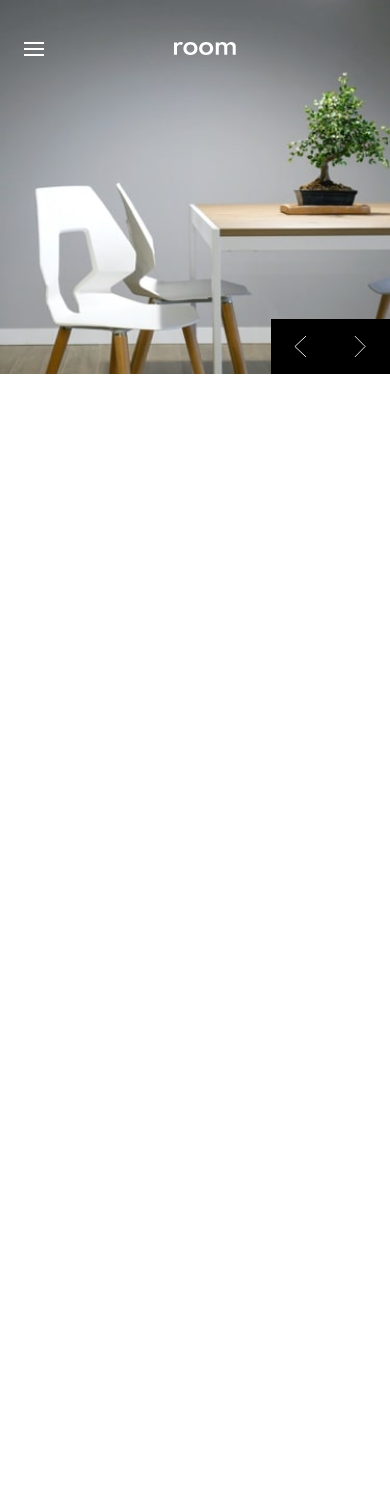
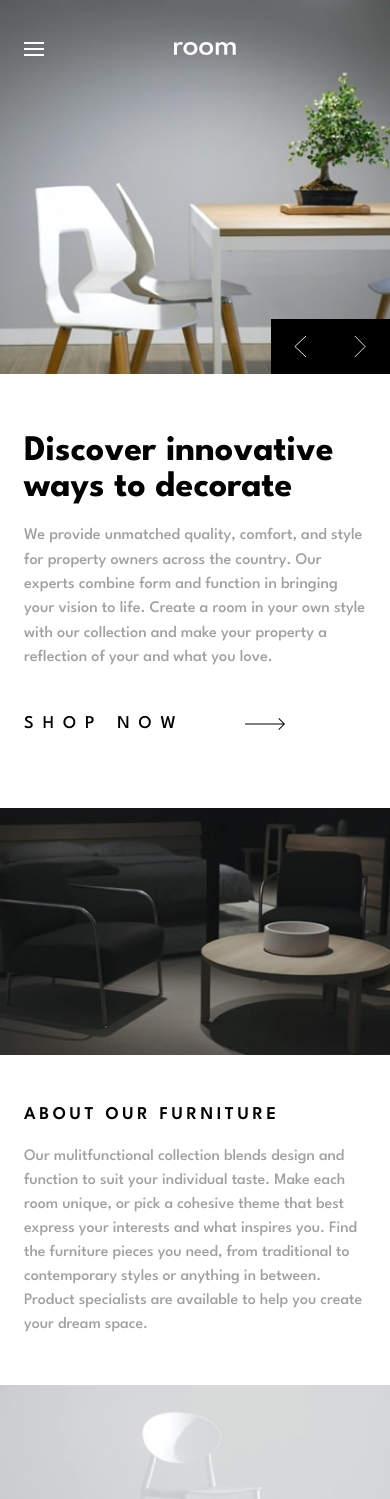
Before and after one commit to GabeGar/room-homepage-master, a React (Vite) app: page / in a window 390 px wide. Shown: the top 1499 px of the page. Before the commit the page ends 844 px from the top, so only its background shows below. Built offline with nearby package versions, Linux system fonts and the light colour scheme.

Commit message:
creates main section and sub sections for mobile ver

```diff
--- a/src/App.tsx
+++ b/src/App.tsx
@@ -1,3 +1,5 @@
+import aboutDark from './assets/images/image-about-dark.jpg';
+import aboutLight from './assets/images/image-about-light.jpg';
 import HamburgerMenu from './components/UI/HamburgerMenu';
 import ImageSliderButton from './components/UI/ImageSliderButton';
 import Logo from './components/UI/Logo';
@@ -25,6 +27,56 @@ const App = () => {
                 </header>
                 <ImageSliderButton />
             </div>
+            <main>
+                <section className="flex flex-col gap-6 pt-[5rem] px-8 pb-24">
+                    <h1 className="text-5xl font-bold">
+                        Discover innovative ways to decorate
+                    </h1>
+                    <p className="text-[calc(1.025rem+1dvw)] text-primary-dark-gray">
+                        We provide unmatched quality, comfort, and style for
+                        property owners across the country. Our experts combine
+                        form and function in bringing your vision to life.
+                        Create a room in your own style with our collection and
+                        make your property a reflection of your and what you
+                        love.
+                    </p>
+                    <a
+                        className="flex items-center gap-[5rem] text-2xl uppercase tracking-[.75rem] mt-8"
+                        href="#Shop Now"
+                    >
+                        Shop now
+                        <span>
+                            <img src={arrow} alt="An arrow point right" />
+                        </span>
+                    </a>
+                </section>
+                <section>
+                    <img
+                        src={aboutDark}
+                        alt="Dimmly lit room, with a minimalistic feel to it"
+                    />
+                </section>
+                <section className="px-8 py-[4rem]">
+                    <h2 className="text-2xl uppercase tracking-[.3rem] pb-6 font-semibold">
+                        About our furniture
+                    </h2>
+                    <p className="text-[1.33rem] text-primary-dark-gray">
+                        Our mulitfunctional collection blends design and
+                        function to suit your individual taste. Make each room
+                        unique, or pick a cohesive theme that best express your
+                        interests and what inspires you. Find the furniture
+                        pieces you need, from traditional to contemporary styles
+                        or anything in between. Product specialists are
+                        available to help you create your dream space.
+                    </p>
+                </section>
+                <section>
+                    <img
+                        src={aboutLight}
+                        alt="An extremely transparent image depiciting a room with light illuminating a single chair, in its center. "
+                    />
+                </section>
+            </main>
         </div>
     );
 };
```
